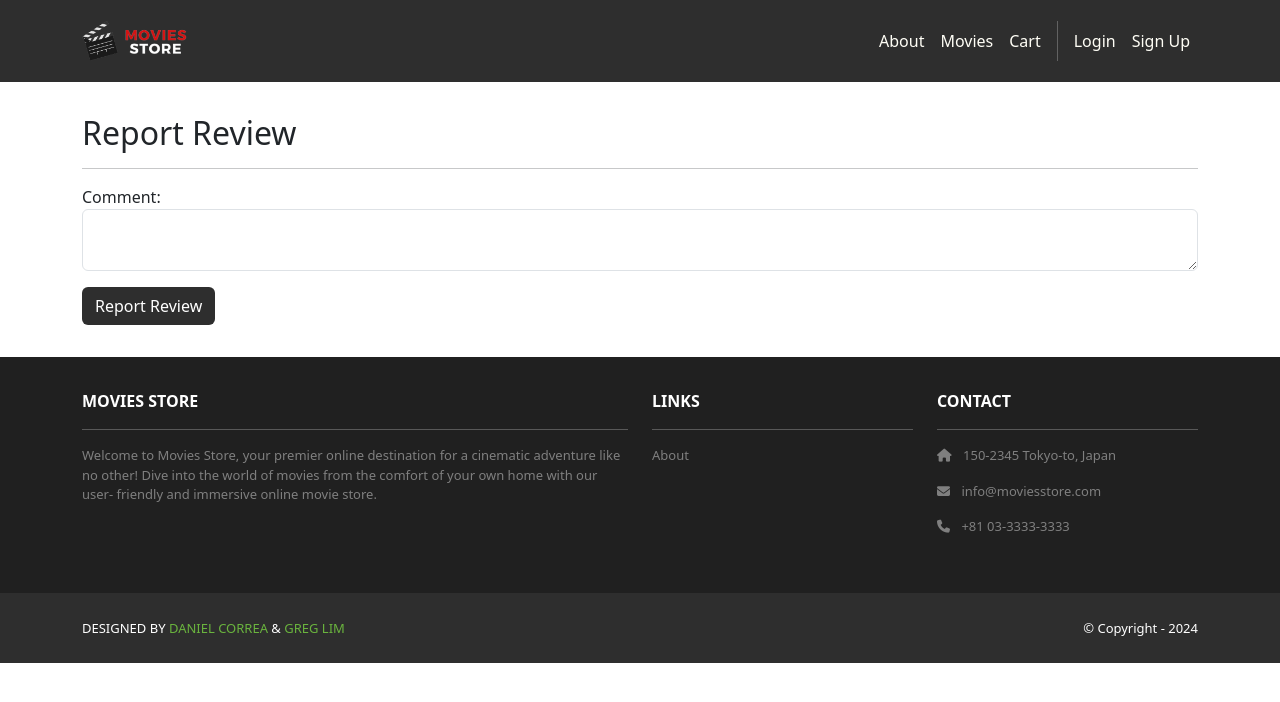
After one commit to jc2wilch/moviestore, a Django app: page /movies/3/review/3/report/ in a window 1280 px wide. The commit adds this page. Shown: the top 702 px of the page. Run offline with Django 5.2, Linux system fonts and the light colour scheme; data comes from the database, SQL or seed files in the repository; both versions use the stored data as it was after the commit; some libraries are stand-ins or nearby versions.

Commit message:
Added report functionality

```diff
--- a/movies/admin.py
+++ b/movies/admin.py
@@ -5,5 +5,9 @@ from .models import Movie, Review
 class MovieAdmin(admin.ModelAdmin):
     ordering = ['name']
     search_fields = ['name']
+
+class ReviewAdmin(admin.ModelAdmin):
+    list_filter = ['report']
+
 admin.site.register(Movie, MovieAdmin)
-admin.site.register(Review)
+admin.site.register(Review, ReviewAdmin)
--- a/movies/models.py
+++ b/movies/models.py
@@ -17,5 +17,7 @@ class Review(models.Model):
     date = models.DateTimeField(auto_now_add=True)
     movie = models.ForeignKey(Movie, on_delete=models.CASCADE)
     user = models.ForeignKey(User, on_delete=models.CASCADE)
+    report = models.BooleanField(default=False)
+    report_comment = models.CharField(max_length=255, default="")
     def __str__(self):
         return str(self.id) + ' - ' + self.movie.name
--- /dev/null
+++ b/movies/templates/movies/report_review.html
@@ -0,0 +1,23 @@
+{% extends 'base.html' %}
+{% block content %}
+<div class="p-3">
+  <div class="container">
+    <div class="row mt-3">
+      <div class="col mx-auto mb-3">
+        <h2>Report Review</h2>
+        <hr />
+        <form method="POST">
+          {% csrf_token %}
+          <p>
+            <label for="comment">Comment:</label>
+            <textarea name="comment" required class="form-control" id="comment"></textarea>
+          </p>
+          <div class="text-start">
+            <button type="submit" class="btn bg-dark text-white">Report Review</button>
+          </div>
+        </form>
+      </div>
+    </div>
+  </div>
+</div>
+{% endblock content %}
--- a/movies/templates/movies/show.html
+++ b/movies/templates/movies/show.html
@@ -30,6 +30,7 @@
         <hr />
         <ul class="list-group">
           {% for review in template_data.reviews %}
+          {% if not review.report %}
           <li class="list-group-item pb-3 pt-3">
             <h5 class="card-title">
               Review by {{ review.user.username }}
@@ -41,8 +42,11 @@
             {% if user.is_authenticated and user == review.user %}
             <a class="btn btn-primary" href="{% url 'movies.edit_review' id=template_data.movie.id review_id=review.id %}">Edit</a>
             <a class="btn btn-danger" href="{% url 'movies.delete_review' id=template_data.movie.id review_id=review.id %}">Delete</a>
+            {% else %}
+            <a class="btn btn-danger" href="{% url 'movies.report_review' id=template_data.movie.id review_id=review.id %}">Report</a>
             {% endif %}
           </li>
+          {% endif %}
           {% endfor %}
         </ul>
         {% if user.is_authenticated %}
--- a/movies/urls.py
+++ b/movies/urls.py
@@ -7,4 +7,5 @@ urlpatterns = [
     path('<int:id>/review/create', views.create_review, name='movies.create_review'),
     path('<int:id>/review/<int:review_id>/edit/', views.edit_review, name='movies.edit_review'),
     path('<int:id>/review/<int:review_id>/delete/', views.delete_review, name='movies.delete_review'),
+    path('<int:id>/review/<int:review_id>/report/', views.report_review, name='movies.report_review'),
 ]
--- a/movies/views.py
+++ b/movies/views.py
@@ -63,3 +63,21 @@ def delete_review(request, id, review_id):
     review = get_object_or_404(Review, id=review_id, user=request.user)
     review.delete()
     return redirect('movies.show', id=id)
+
+def report_review(request, id, review_id):
+    review = get_object_or_404(Review, id=review_id)
+
+    if request.method == 'GET':
+        template_data = {}
+        template_data['title'] = 'Report Review'
+        template_data['review'] = review
+        return render(request, 'movies/report_review.html',
+            {'template_data': template_data})
+    elif request.method == 'POST' and request.POST['comment'] != '':
+        review = Review.objects.get(id=review_id)
+        review.report_comment = request.POST['comment']
+        review.report = True
+        review.save()
+        return redirect('movies.show', id=id)
+    else:
+        return redirect('movies.show', id=id)
```
Also changed, not shown: db.sqlite3, movies/migrations/0003_review_report_review_report_comment.py (added).
